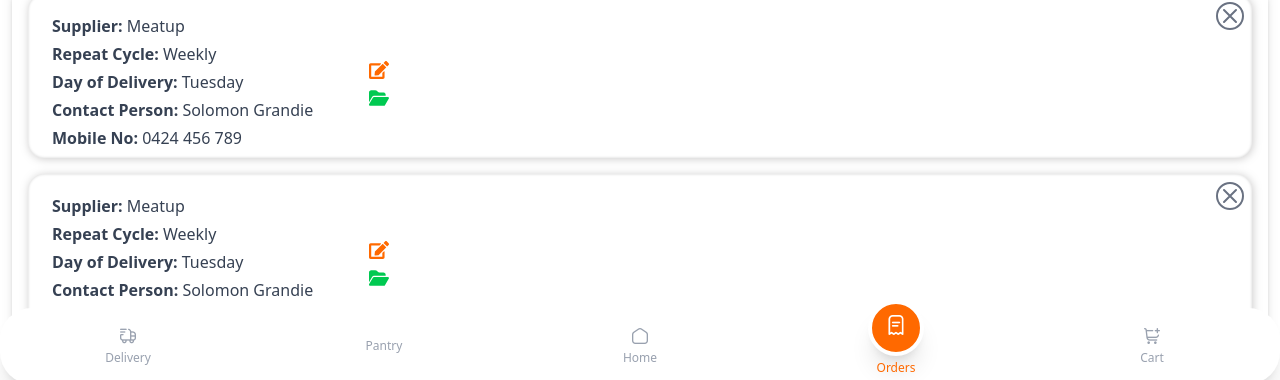
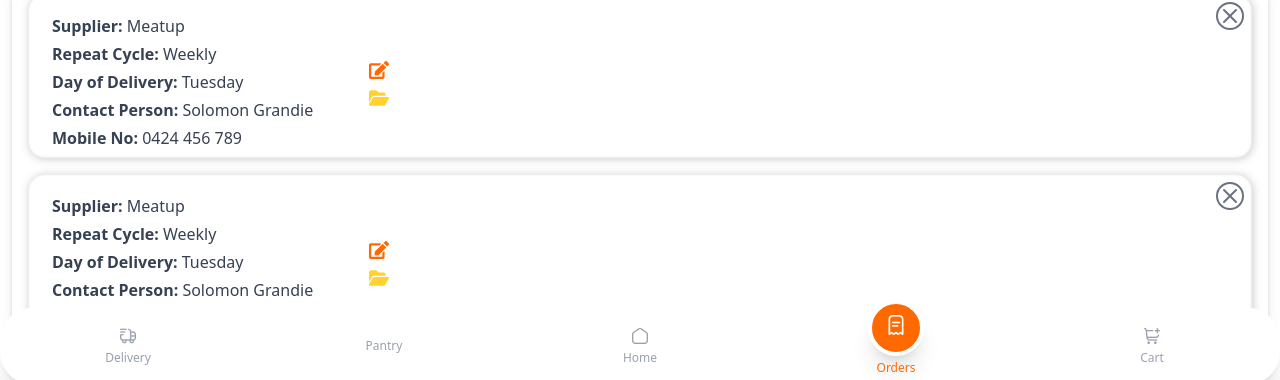
Before and after one commit to OrdersPlus/Chef-Mobile-React, a React (Vite) app: page /orders/repeat-orders in a window 1280 px wide. Shown: the part 416-796 px from the top of the page. Built offline with nearby package versions, Linux system fonts and the light colour scheme; some icons are missing.

Commit message:
changed text color

```diff
--- a/src/components/kitchen/kitchenModal/PrepAddModal.jsx
+++ b/src/components/kitchen/kitchenModal/PrepAddModal.jsx
@@ -8,7 +8,7 @@ const PrepAddModal = () => {
           <h2 className="text-lg font-semibold mb-2">Add Task to Section Prep-List</h2>
 
           <select
-            className="w-full px-4 py-2 border-2 border-white rounded-lg focus:outline-none focus:ring-2 focus:ring-orange-500 mb-4 shadow-xl"
+            className="w-full px-4 py-2 border-2 border-white rounded-lg mb-4 shadow-xl"
           >
             <option>Select Task Section</option>
             <option value="chef_1">Bar</option>
@@ -17,25 +17,25 @@ const PrepAddModal = () => {
                      <input
             type="text"
             placeholder="Enter Prep Item"
-            className="w-full px-4 py-2 border-2 border-white rounded-lg focus:outline-none focus:ring-2 focus:ring-orange-500 mb-4 shadow-xl"
+            className="w-full px-4 py-2 border-2 border-white rounded-lg mb-4 shadow-xl"
           />
 
           <div className="flex gap-2">
             <input
               type="number"
               placeholder="Enter Quantity "
-              className="w-1/2 px-4 py-2 border-2 border-white rounded-lg focus:outline-none focus:ring-2 focus:ring-orange-500 mb-4 shadow-xl"
+              className="w-1/2 px-4 py-2 border-2 border-white rounded-lg mb-4 shadow-xl"
             />
             <input
               type="text"
               placeholder="Enter Unit"
-              className="w-1/2 px-4 py-2 border-2 border-white rounded-lg focus:outline-none focus:ring-2 focus:ring-orange-500 mb-4 shadow-xl"
+              className="w-1/2 px-4 py-2 border-2 border-white rounded-lg mb-4 shadow-xl"
             />
           </div>
 
           <input
             type="date"
-            className="w-full px-4 py-2 border-2 border-white rounded-lg focus:outline-none focus:ring-2 focus:ring-orange-500 mb-4 shadow-xl"
+            className="w-full px-4 py-2 border-2 border-white rounded-lg mb-4 shadow-xl"
           />
           <button className="btn block mx-auto w-1/2 mt-4 bg-orange-500 text-white shadow-2xl shadow-orange-700">Save Task</button>
           <div className="modal-action">
--- a/src/components/orders/ordersHome/OrdersHomeMain.jsx
+++ b/src/components/orders/ordersHome/OrdersHomeMain.jsx
@@ -22,7 +22,7 @@ export const HomeMain = () => {
           className="relative bg-white rounded-lg shadow-xl shadow-gray-300 p-4"
         >
           {/* Close Button */}
-          <button className="absolute top-0 right-0 z-10 bg-white rounded-full w-8 h-8 grid place-items-center text-gray-500 text-xl leading-none font-bold">
+          <button className="absolute top-0 right-0 z-10 bg-white rounded-full w-8 h-8 grid place-items-center text-red-500 text-xl">
             &times;
           </button>
 
--- a/src/components/orders/repeatOrders/RepeatOrderMain.jsx
+++ b/src/components/orders/repeatOrders/RepeatOrderMain.jsx
@@ -49,7 +49,7 @@ const RepeatOrderMain = () => {
   {/* Action Buttons */}
   <div className="mt-4 flex flex-col gap-2 justify-end">
     <FaEdit className='text-orange-500 text-xl' />
-    <FaFolderOpen className='text-green-500 text-xl' />
+    <FaFolderOpen className='text-amber-300 text-xl' />
   </div>
 </div>
 <div className="bg-white gap-12 p-4 pt-1 pb-1 m-4 rounded-2xl flex items-center relative" style={{ boxShadow: 'inset 0px 0px 3px #d1d1d1, 1px 1px 8px #807e7e66' }}>
@@ -97,7 +97,7 @@ const RepeatOrderMain = () => {
   {/* Action Buttons */}
   <div className="mt-4 flex flex-col gap-2 justify-end">
     <FaEdit className='text-orange-500 text-xl' />
-    <FaFolderOpen className='text-green-500 text-xl' />
+    <FaFolderOpen className='text-amber-300 text-xl' />
   </div>
 </div>
             </div>
```
